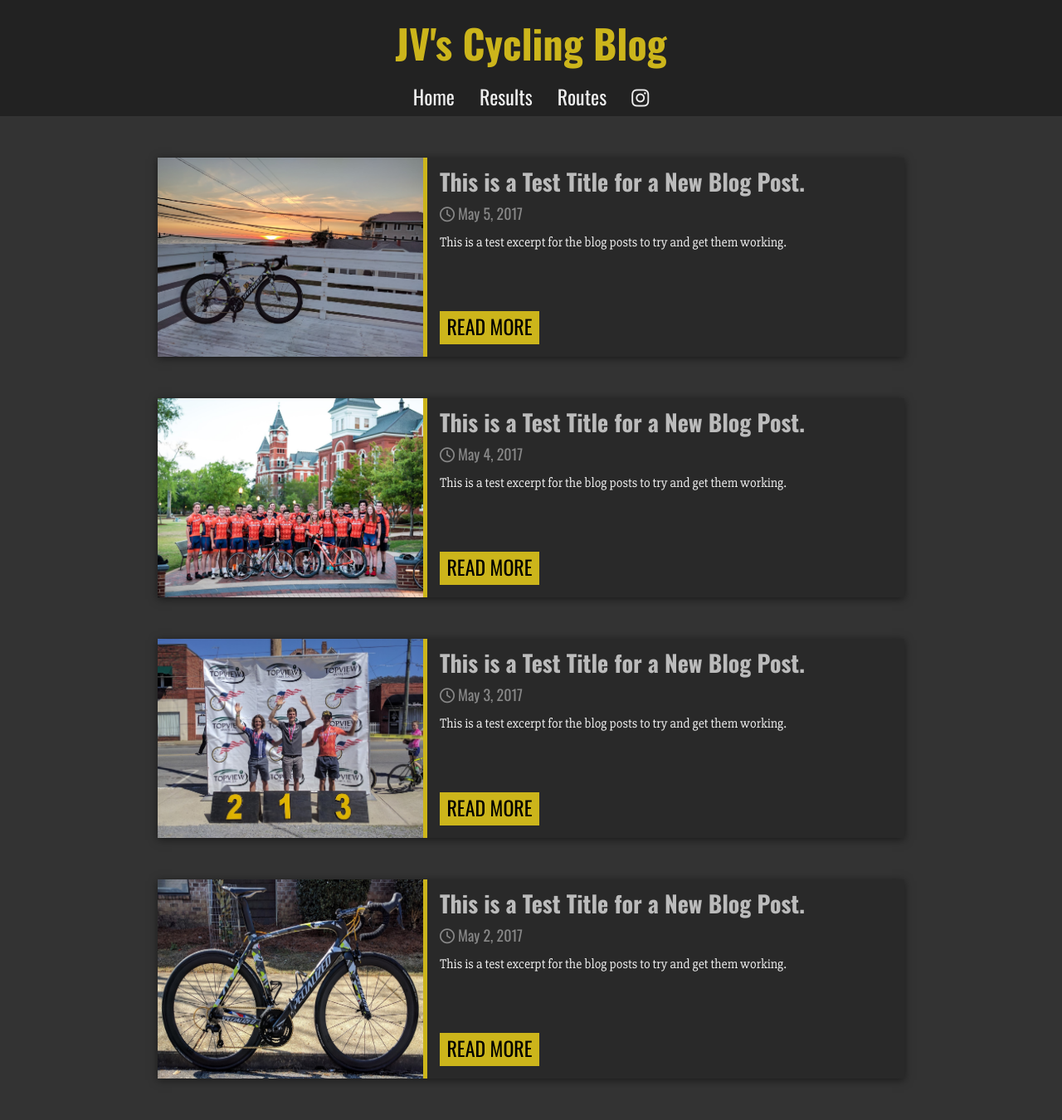
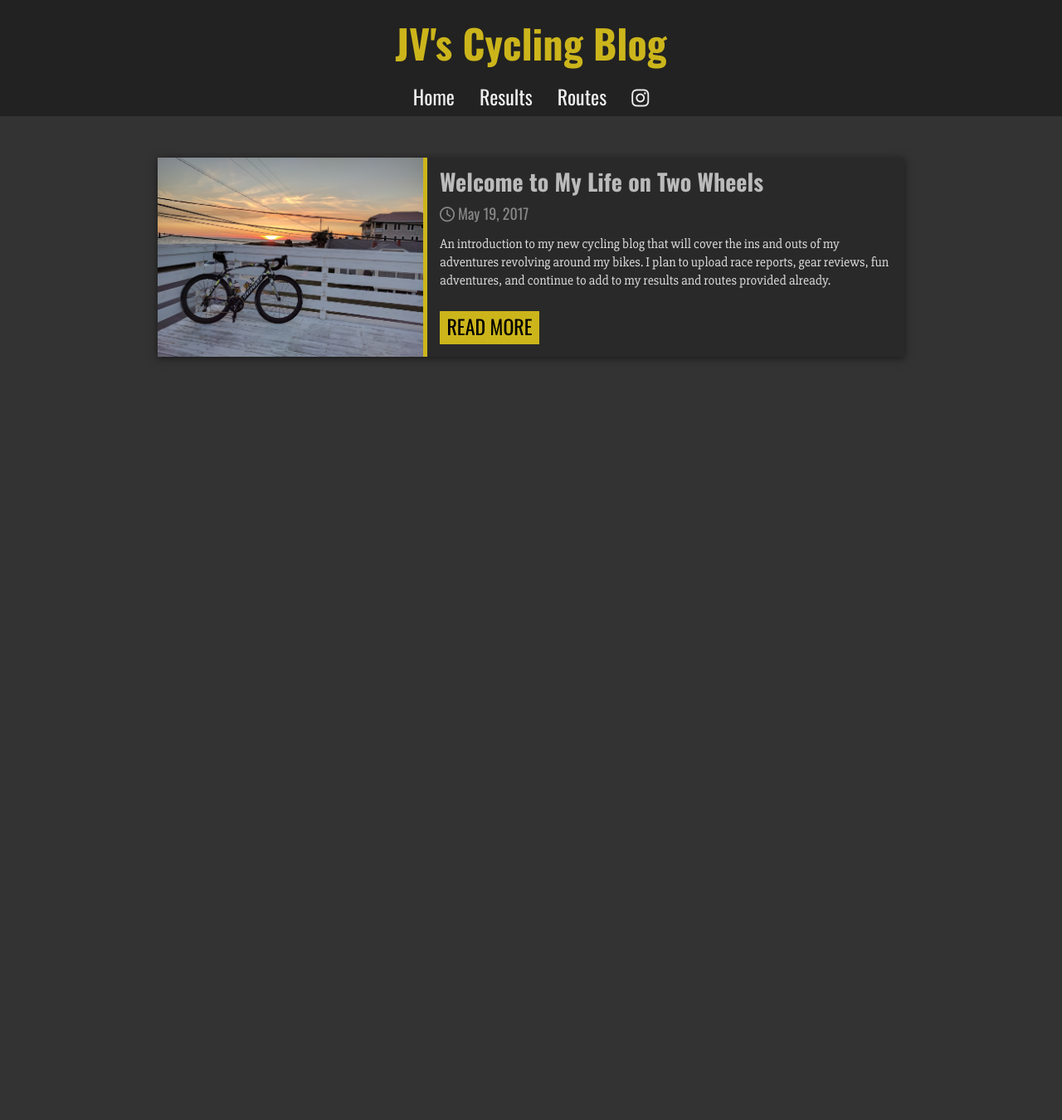
Before and after one commit to jacobvarner/cycling-blog, a Jekyll site: the page built from index.html, in a window 1280 px wide. Shown: the whole page at 83% size. Built offline with Jekyll 4.4.1, drawn with Linux system fonts in a browser that asks for light colours; nearby versions of some CDN libraries; after the commit the page ends 900 px from its top, so only the background shows below that; some of the changed lines change nothing that is shown.

Commit message:
Published first post.

```diff
--- a/_posts/2017-05-02-this-is-a-test-title-for-a-new-blog-post.markdown
+++ /dev/null
@@ -1,24 +0,0 @@
----
-layout: post
-title: "This is a Test Title for a New Blog Post."
-date:   2017-05-02
-published: true
-image: 2017-05-02.jpg
-excerpt: >
-  This is a test excerpt for the blog posts to try and get them working.
----
-Lorem ipsum dolor sit amet, consectetur adipiscing elit. Nam eleifend eros et vestibulum maximus. Ut massa nunc, tincidunt nec vestibulum malesuada, hendrerit vel neque. Curabitur scelerisque tortor ac mi hendrerit ornare. Sed feugiat blandit leo, nec laoreet libero viverra sed. Proin dictum vulputate justo in blandit. Sed auctor mi a tristique gravida. Praesent dignissim metus eu ante ultrices maximus. Nullam convallis nunc at augue venenatis gravida. Aenean a ligula lacinia, convallis metus tristique, ornare mi. Suspendisse pulvinar tincidunt eros, ut faucibus nibh. Sed elementum ultrices enim, sed hendrerit ipsum blandit ut. Suspendisse potenti. Phasellus molestie purus vitae ornare imperdiet.
-
-Etiam tempor feugiat sapien in fringilla. Donec at euismod lorem. Duis quis eros metus. Suspendisse sit amet massa erat. Vestibulum vulputate sed metus sed scelerisque. Nulla facilisi. In eget vehicula tellus, eu venenatis nisl. Aliquam suscipit ex eu libero mollis hendrerit. Proin feugiat sagittis odio eget dictum. Donec non gravida lorem, eget sagittis urna. Donec congue, dui id pellentesque imperdiet, risus diam rhoncus eros, id molestie ex enim sed odio. Nulla quis erat in erat dictum dignissim.
-
-Nulla a nunc a mi feugiat interdum. Nullam nec sapien suscipit, sagittis nulla auctor, lobortis metus. Mauris fermentum efficitur lacus, quis luctus mauris rutrum a. Suspendisse faucibus libero vitae mauris semper sagittis vitae sed augue. Donec aliquam lacus varius ante laoreet, eget ornare orci finibus. Maecenas at nisl ac turpis pulvinar rutrum in vel nulla. Ut aliquet non nulla mollis molestie. Phasellus eget orci elementum, viverra sapien nec, tempus lorem. Mauris vitae placerat turpis, eget congue elit. Vestibulum ut lacinia risus, a molestie arcu. Ut euismod lectus sed dictum euismod. Suspendisse elementum iaculis arcu, at ultricies tortor pellentesque id. Donec vitae ex aliquam, semper tellus eu, consectetur eros. Ut luctus felis at dignissim viverra. Curabitur molestie quam at dui bibendum, ut ullamcorper orci tempor.
-
-Aliquam egestas augue quis eleifend consectetur. Morbi mattis sapien odio, vitae auctor turpis fermentum eu. Praesent lobortis scelerisque ornare. Nam ante nulla, ultricies at porttitor eu, imperdiet eget libero. Class aptent taciti sociosqu ad litora torquent per conubia nostra, per inceptos himenaeos. Class aptent taciti sociosqu ad litora torquent per conubia nostra, per inceptos himenaeos. Donec non urna vitae diam maximus consequat. Morbi efficitur urna accumsan, aliquet ligula eu, faucibus felis. Maecenas justo nulla, cursus ac faucibus sit amet, finibus eu enim. Cras purus libero, ultricies interdum laoreet vitae, viverra sit amet lacus.
-
-Donec feugiat venenatis justo at feugiat. Vivamus nec ex id est cursus imperdiet. Ut interdum nisi quis cursus imperdiet. In aliquam lacus in posuere tristique. Integer laoreet bibendum aliquet. Integer mollis erat quis neque pharetra, in ultrices ipsum commodo. Integer interdum placerat efficitur. Vestibulum metus libero, pellentesque ultrices consectetur quis, euismod quis mi. Fusce viverra eros nec nunc aliquam pulvinar.
-
-Proin ut fringilla augue. Aenean dictum ullamcorper erat, id pretium nisi iaculis mollis. Morbi et mauris in felis mollis condimentum ut nec quam. Curabitur ultrices lectus non ante feugiat, eget condimentum lorem cursus. Phasellus nec imperdiet ex. Etiam non massa eu elit molestie ultricies. Pellentesque tempor ornare purus, vel vehicula neque sodales vel.
-
-Morbi convallis vehicula tincidunt. Donec eleifend pharetra molestie. Nullam velit elit, consequat sed consequat id, mollis eget risus. Sed eros turpis, tristique vitae ligula a, molestie fringilla arcu. Maecenas cursus volutpat odio eget ultrices. In hac habitasse platea dictumst. Aenean tortor elit, lacinia ac ante gravida, ultrices facilisis enim. Sed dapibus mattis erat sit amet accumsan. Pellentesque porta eros arcu, sit amet laoreet justo sagittis quis. Fusce ut accumsan elit. Pellentesque semper risus ac est feugiat vulputate. Praesent viverra ultrices nulla, ullamcorper luctus quam placerat eu.
-
-Proin consequat elementum sagittis. Nulla sit amet mollis erat. Curabitur sit amet nibh enim. Aenean vitae tristique nunc. Duis euismod leo interdum eros aliquam volutpat. Donec pulvinar sit amet urna eget gravida. Etiam aliquet velit a placerat mollis. Ut orci ipsum, rutrum a bibendum eget, ultricies sed nisi. Mauris lacinia viverra hendrerit. Integer ut augue urna.
--- a/_posts/2017-05-03-this-is-a-test-title-for-a-new-blog-post.markdown
+++ /dev/null
@@ -1,24 +0,0 @@
----
-layout: post
-title: "This is a Test Title for a New Blog Post."
-date:   2017-05-03
-published: true
-image: 2017-05-03.jpg
-excerpt: >
-  This is a test excerpt for the blog posts to try and get them working.
----
-Lorem ipsum dolor sit amet, consectetur adipiscing elit. Nam eleifend eros et vestibulum maximus. Ut massa nunc, tincidunt nec vestibulum malesuada, hendrerit vel neque. Curabitur scelerisque tortor ac mi hendrerit ornare. Sed feugiat blandit leo, nec laoreet libero viverra sed. Proin dictum vulputate justo in blandit. Sed auctor mi a tristique gravida. Praesent dignissim metus eu ante ultrices maximus. Nullam convallis nunc at augue venenatis gravida. Aenean a ligula lacinia, convallis metus tristique, ornare mi. Suspendisse pulvinar tincidunt eros, ut faucibus nibh. Sed elementum ultrices enim, sed hendrerit ipsum blandit ut. Suspendisse potenti. Phasellus molestie purus vitae ornare imperdiet.
-
-Etiam tempor feugiat sapien in fringilla. Donec at euismod lorem. Duis quis eros metus. Suspendisse sit amet massa erat. Vestibulum vulputate sed metus sed scelerisque. Nulla facilisi. In eget vehicula tellus, eu venenatis nisl. Aliquam suscipit ex eu libero mollis hendrerit. Proin feugiat sagittis odio eget dictum. Donec non gravida lorem, eget sagittis urna. Donec congue, dui id pellentesque imperdiet, risus diam rhoncus eros, id molestie ex enim sed odio. Nulla quis erat in erat dictum dignissim.
-
-Nulla a nunc a mi feugiat interdum. Nullam nec sapien suscipit, sagittis nulla auctor, lobortis metus. Mauris fermentum efficitur lacus, quis luctus mauris rutrum a. Suspendisse faucibus libero vitae mauris semper sagittis vitae sed augue. Donec aliquam lacus varius ante laoreet, eget ornare orci finibus. Maecenas at nisl ac turpis pulvinar rutrum in vel nulla. Ut aliquet non nulla mollis molestie. Phasellus eget orci elementum, viverra sapien nec, tempus lorem. Mauris vitae placerat turpis, eget congue elit. Vestibulum ut lacinia risus, a molestie arcu. Ut euismod lectus sed dictum euismod. Suspendisse elementum iaculis arcu, at ultricies tortor pellentesque id. Donec vitae ex aliquam, semper tellus eu, consectetur eros. Ut luctus felis at dignissim viverra. Curabitur molestie quam at dui bibendum, ut ullamcorper orci tempor.
-
-Aliquam egestas augue quis eleifend consectetur. Morbi mattis sapien odio, vitae auctor turpis fermentum eu. Praesent lobortis scelerisque ornare. Nam ante nulla, ultricies at porttitor eu, imperdiet eget libero. Class aptent taciti sociosqu ad litora torquent per conubia nostra, per inceptos himenaeos. Class aptent taciti sociosqu ad litora torquent per conubia nostra, per inceptos himenaeos. Donec non urna vitae diam maximus consequat. Morbi efficitur urna accumsan, aliquet ligula eu, faucibus felis. Maecenas justo nulla, cursus ac faucibus sit amet, finibus eu enim. Cras purus libero, ultricies interdum laoreet vitae, viverra sit amet lacus.
-
-Donec feugiat venenatis justo at feugiat. Vivamus nec ex id est cursus imperdiet. Ut interdum nisi quis cursus imperdiet. In aliquam lacus in posuere tristique. Integer laoreet bibendum aliquet. Integer mollis erat quis neque pharetra, in ultrices ipsum commodo. Integer interdum placerat efficitur. Vestibulum metus libero, pellentesque ultrices consectetur quis, euismod quis mi. Fusce viverra eros nec nunc aliquam pulvinar.
-
-Proin ut fringilla augue. Aenean dictum ullamcorper erat, id pretium nisi iaculis mollis. Morbi et mauris in felis mollis condimentum ut nec quam. Curabitur ultrices lectus non ante feugiat, eget condimentum lorem cursus. Phasellus nec imperdiet ex. Etiam non massa eu elit molestie ultricies. Pellentesque tempor ornare purus, vel vehicula neque sodales vel.
-
-Morbi convallis vehicula tincidunt. Donec eleifend pharetra molestie. Nullam velit elit, consequat sed consequat id, mollis eget risus. Sed eros turpis, tristique vitae ligula a, molestie fringilla arcu. Maecenas cursus volutpat odio eget ultrices. In hac habitasse platea dictumst. Aenean tortor elit, lacinia ac ante gravida, ultrices facilisis enim. Sed dapibus mattis erat sit amet accumsan. Pellentesque porta eros arcu, sit amet laoreet justo sagittis quis. Fusce ut accumsan elit. Pellentesque semper risus ac est feugiat vulputate. Praesent viverra ultrices nulla, ullamcorper luctus quam placerat eu.
-
-Proin consequat elementum sagittis. Nulla sit amet mollis erat. Curabitur sit amet nibh enim. Aenean vitae tristique nunc. Duis euismod leo interdum eros aliquam volutpat. Donec pulvinar sit amet urna eget gravida. Etiam aliquet velit a placerat mollis. Ut orci ipsum, rutrum a bibendum eget, ultricies sed nisi. Mauris lacinia viverra hendrerit. Integer ut augue urna.
--- a/_posts/2017-05-04-this-is-a-test-title-for-a-new-blog-post.markdown
+++ /dev/null
@@ -1,24 +0,0 @@
----
-layout: post
-title: "This is a Test Title for a New Blog Post."
-date:   2017-05-04
-published: true
-image: 2017-05-04.jpg
-excerpt: >
-  This is a test excerpt for the blog posts to try and get them working.
----
-Lorem ipsum dolor sit amet, consectetur adipiscing elit. Nam eleifend eros et vestibulum maximus. Ut massa nunc, tincidunt nec vestibulum malesuada, hendrerit vel neque. Curabitur scelerisque tortor ac mi hendrerit ornare. Sed feugiat blandit leo, nec laoreet libero viverra sed. Proin dictum vulputate justo in blandit. Sed auctor mi a tristique gravida. Praesent dignissim metus eu ante ultrices maximus. Nullam convallis nunc at augue venenatis gravida. Aenean a ligula lacinia, convallis metus tristique, ornare mi. Suspendisse pulvinar tincidunt eros, ut faucibus nibh. Sed elementum ultrices enim, sed hendrerit ipsum blandit ut. Suspendisse potenti. Phasellus molestie purus vitae ornare imperdiet.
-
-Etiam tempor feugiat sapien in fringilla. Donec at euismod lorem. Duis quis eros metus. Suspendisse sit amet massa erat. Vestibulum vulputate sed metus sed scelerisque. Nulla facilisi. In eget vehicula tellus, eu venenatis nisl. Aliquam suscipit ex eu libero mollis hendrerit. Proin feugiat sagittis odio eget dictum. Donec non gravida lorem, eget sagittis urna. Donec congue, dui id pellentesque imperdiet, risus diam rhoncus eros, id molestie ex enim sed odio. Nulla quis erat in erat dictum dignissim.
-
-Nulla a nunc a mi feugiat interdum. Nullam nec sapien suscipit, sagittis nulla auctor, lobortis metus. Mauris fermentum efficitur lacus, quis luctus mauris rutrum a. Suspendisse faucibus libero vitae mauris semper sagittis vitae sed augue. Donec aliquam lacus varius ante laoreet, eget ornare orci finibus. Maecenas at nisl ac turpis pulvinar rutrum in vel nulla. Ut aliquet non nulla mollis molestie. Phasellus eget orci elementum, viverra sapien nec, tempus lorem. Mauris vitae placerat turpis, eget congue elit. Vestibulum ut lacinia risus, a molestie arcu. Ut euismod lectus sed dictum euismod. Suspendisse elementum iaculis arcu, at ultricies tortor pellentesque id. Donec vitae ex aliquam, semper tellus eu, consectetur eros. Ut luctus felis at dignissim viverra. Curabitur molestie quam at dui bibendum, ut ullamcorper orci tempor.
-
-Aliquam egestas augue quis eleifend consectetur. Morbi mattis sapien odio, vitae auctor turpis fermentum eu. Praesent lobortis scelerisque ornare. Nam ante nulla, ultricies at porttitor eu, imperdiet eget libero. Class aptent taciti sociosqu ad litora torquent per conubia nostra, per inceptos himenaeos. Class aptent taciti sociosqu ad litora torquent per conubia nostra, per inceptos himenaeos. Donec non urna vitae diam maximus consequat. Morbi efficitur urna accumsan, aliquet ligula eu, faucibus felis. Maecenas justo nulla, cursus ac faucibus sit amet, finibus eu enim. Cras purus libero, ultricies interdum laoreet vitae, viverra sit amet lacus.
-
-Donec feugiat venenatis justo at feugiat. Vivamus nec ex id est cursus imperdiet. Ut interdum nisi quis cursus imperdiet. In aliquam lacus in posuere tristique. Integer laoreet bibendum aliquet. Integer mollis erat quis neque pharetra, in ultrices ipsum commodo. Integer interdum placerat efficitur. Vestibulum metus libero, pellentesque ultrices consectetur quis, euismod quis mi. Fusce viverra eros nec nunc aliquam pulvinar.
-
-Proin ut fringilla augue. Aenean dictum ullamcorper erat, id pretium nisi iaculis mollis. Morbi et mauris in felis mollis condimentum ut nec quam. Curabitur ultrices lectus non ante feugiat, eget condimentum lorem cursus. Phasellus nec imperdiet ex. Etiam non massa eu elit molestie ultricies. Pellentesque tempor ornare purus, vel vehicula neque sodales vel.
-
-Morbi convallis vehicula tincidunt. Donec eleifend pharetra molestie. Nullam velit elit, consequat sed consequat id, mollis eget risus. Sed eros turpis, tristique vitae ligula a, molestie fringilla arcu. Maecenas cursus volutpat odio eget ultrices. In hac habitasse platea dictumst. Aenean tortor elit, lacinia ac ante gravida, ultrices facilisis enim. Sed dapibus mattis erat sit amet accumsan. Pellentesque porta eros arcu, sit amet laoreet justo sagittis quis. Fusce ut accumsan elit. Pellentesque semper risus ac est feugiat vulputate. Praesent viverra ultrices nulla, ullamcorper luctus quam placerat eu.
-
-Proin consequat elementum sagittis. Nulla sit amet mollis erat. Curabitur sit amet nibh enim. Aenean vitae tristique nunc. Duis euismod leo interdum eros aliquam volutpat. Donec pulvinar sit amet urna eget gravida. Etiam aliquet velit a placerat mollis. Ut orci ipsum, rutrum a bibendum eget, ultricies sed nisi. Mauris lacinia viverra hendrerit. Integer ut augue urna.
--- a/_posts/2017-05-05-this-is-a-test-title-for-a-new-blog-post.markdown
+++ b/_posts/2017-05-05-this-is-a-test-title-for-a-new-blog-post.markdown
@@ -1,26 +1,32 @@
 ---
 layout: post
-title: "This is a Test Title for a New Blog Post."
-date:   2017-05-05
+title: "Welcome to My Life on Two Wheels"
+date:   2017-05-19
 published: true
-image: 2017-05-05.jpg
+image: 2017-05-19.jpg
 excerpt: >
-  This is a test excerpt for the blog posts to try and get them working.
+  An introduction to my new cycling blog that will cover the ins and outs of my adventures revolving around my bikes. I plan to upload race reports, gear reviews, fun adventures, and continue to add to my results and routes provided already.
 ---
-Lorem ipsum dolor sit amet, consectetur adipiscing elit. Nam eleifend eros et vestibulum maximus. Ut massa nunc, tincidunt nec vestibulum malesuada, hendrerit vel neque. Curabitur scelerisque tortor ac mi hendrerit ornare. Sed feugiat blandit leo, nec laoreet libero viverra sed. Proin dictum vulputate justo in blandit. Sed auctor mi a tristique gravida. Praesent dignissim metus eu ante ultrices maximus. Nullam [convallis nunc at augue](http://www.test.com) venenatis gravida. Aenean a ligula lacinia, convallis metus tristique, ornare mi. Suspendisse pulvinar tincidunt eros, ut faucibus nibh. Sed elementum ultrices enim, sed hendrerit ipsum blandit ut. Suspendisse potenti. Phasellus molestie purus vitae ornare imperdiet.
+*Welcome!*
 
-Etiam tempor feugiat sapien in fringilla. Donec at euismod lorem. Duis quis eros metus. Suspendisse sit amet massa erat. Vestibulum vulputate sed metus sed scelerisque. Nulla facilisi. In eget vehicula tellus, eu venenatis nisl. Aliquam suscipit ex eu libero mollis hendrerit. Proin feugiat sagittis odio eget dictum. Donec non gravida lorem, eget sagittis urna. Donec congue, dui id pellentesque imperdiet, risus diam rhoncus eros, id molestie ex enim sed odio. Nulla quis erat in erat dictum dignissim.
+For each new hobby that I find myself enjoying, I like to incorporate my skills in web development as well as my enjoyment of writing and try to build a blog aimed at whatever new fascination I have. Cycling has been a growing interest in my life over the past few years an it's finally come to the point where I thought a blog would be beneficial (and found time to build said blog). Obviously, this is that blog.
 
-### Heading
+### Race Recaps
 
-Nulla a nunc a mi feugiat interdum. Nullam nec sapien suscipit, sagittis nulla auctor, lobortis metus. Mauris fermentum efficitur lacus, quis luctus mauris rutrum a. Suspendisse faucibus libero vitae mauris semper sagittis vitae sed augue. Donec aliquam lacus varius ante laoreet, eget ornare orci finibus. Maecenas at nisl ac turpis pulvinar rutrum in vel nulla. Ut aliquet non nulla mollis molestie. Phasellus eget orci elementum, viverra sapien nec, tempus lorem. Mauris vitae placerat turpis, eget congue elit. Vestibulum ut lacinia risus, a molestie arcu. Ut euismod lectus sed dictum euismod. Suspendisse elementum iaculis arcu, at ultricies tortor pellentesque id. Donec vitae ex aliquam, semper tellus eu, consectetur eros. Ut luctus felis at dignissim viverra. Curabitur molestie quam at dui bibendum, ut ullamcorper orci tempor.
+I first had the idea for this blog as I was in the middle of my first collegiate racing season with the Auburn Flyers and found myself having a hard time explaining to friends and family how my weekends were being spent. Several people have been supportive and encouraging when they see I was doing pretty well in my first season of racing, but I'm sure very few people fully understood what exactly those results mean.
 
-Aliquam egestas augue quis eleifend consectetur. Morbi mattis sapien odio, vitae auctor turpis fermentum eu. Praesent lobortis scelerisque ornare. Nam ante nulla, ultricies at porttitor eu, imperdiet eget libero. Class aptent taciti sociosqu ad litora torquent per conubia nostra, per inceptos himenaeos. Class aptent taciti sociosqu ad litora torquent per conubia nostra, per inceptos himenaeos. Donec non urna vitae diam maximus consequat. Morbi efficitur urna accumsan, aliquet ligula eu, faucibus felis. Maecenas justo nulla, cursus ac faucibus sit amet, finibus eu enim. Cras purus libero, ultricies interdum laoreet vitae, viverra sit amet lacus.
+While those that don't understand bike racing, or cycling in general, could only understand the good placings, I also found an enjoyment in recapping the details of each race and weekend in various cycling forums, most notably [r/Velo](https://www.reddit.com/r/velo). This blog will serve as a nice medium for both audiences. It gives me a better platform for really going into detail of my races for those that understand those details, but it also gives me the opportunity to hopefully inform others about the lesser known aspects of bike racing.
 
-Donec feugiat venenatis justo at feugiat. Vivamus nec ex id est cursus imperdiet. Ut interdum nisi quis cursus imperdiet. In aliquam lacus in posuere tristique. Integer laoreet bibendum aliquet. Integer mollis erat quis neque pharetra, in ultrices ipsum commodo. Integer interdum placerat efficitur. Vestibulum metus libero, pellentesque ultrices consectetur quis, euismod quis mi. Fusce viverra eros nec nunc aliquam pulvinar.
+### Product/Gear Reviews
 
-Proin ut fringilla augue. Aenean dictum ullamcorper erat, id pretium nisi iaculis mollis. Morbi et mauris in felis mollis condimentum ut nec quam. Curabitur ultrices lectus non ante feugiat, eget condimentum lorem cursus. Phasellus nec imperdiet ex. Etiam non massa eu elit molestie ultricies. Pellentesque tempor ornare purus, vel vehicula neque sodales vel.
+As I've gotten more and more into cycling, I've quickly found how expensive the hobby can be. I tend to have a knack for falling in love with money pit hobbies... However, I also started to realize how marketable cycling could be since the entire sport, from the pros all the way down to the lowest amateur ranks, is almost completely based off of sponsors.
 
-Morbi convallis vehicula tincidunt. Donec eleifend pharetra molestie. Nullam velit elit, consequat sed consequat id, mollis eget risus. Sed eros turpis, tristique vitae ligula a, molestie fringilla arcu. Maecenas cursus volutpat odio eget ultrices. In hac habitasse platea dictumst. Aenean tortor elit, lacinia ac ante gravida, ultrices facilisis enim. Sed dapibus mattis erat sit amet accumsan. Pellentesque porta eros arcu, sit amet laoreet justo sagittis quis. Fusce ut accumsan elit. Pellentesque semper risus ac est feugiat vulputate. Praesent viverra ultrices nulla, ullamcorper luctus quam placerat eu.
+Gear and product reviews should allow me to help out the few sponsors I've had the pleasure of benefiting from through the Auburn Flyers and maybe even open up new opportunities to try out new stuff and give my opinions for the benefit of others. Like anyone else, and even more so as a college student, I spend a good bit of time "researching" every cycling purchase no matter how big or small. I think I could pass on some of my own "research" in order to help others out as well.
 
-Proin consequat elementum sagittis. Nulla sit amet mollis erat. Curabitur sit amet nibh enim. Aenean vitae tristique nunc. Duis euismod leo interdum eros aliquam volutpat. Donec pulvinar sit amet urna eget gravida. Etiam aliquet velit a placerat mollis. Ut orci ipsum, rutrum a bibendum eget, ultricies sed nisi. Mauris lacinia viverra hendrerit. Integer ut augue urna.
+### Tips, Training, and more
+
+I build this blog with race recaps and product reviews mostly in mind, but as I've been working on the actual site, I've had other ideas pop into my head. I've already implemented pages to share my results as well as provide a central collection for road routes in and around Auburn, where I do most of my riding.
+
+On top of these, I'd love to share my training methods as well as the many tips that I've picked up from various places in the few short years that I've been riding. Cycling is such a social sport and I credit almost all that I've learned so far to friends and many different online resources. It would only be right to continue to add to those resources and keep passing on the torch.
+
+Thanks for taking the time to read my first post and check out the new site. I hope to continue to spread the love of bikes to fellow cyclists as well as non-cyclists and I hope others will enjoy what I have to say.
--- a/styles/main.sass
+++ b/styles/main.sass
@@ -173,8 +173,8 @@ div.home
       p.post-excerpt
         font-family: "Slabo 27px", serif
         font-size: 16px
-        line-height: 18px
-        color: #eeeeee
+        line-height: 22px
+        color: #dddddd
         margin: 15px
 
         @media only screen and (max-width: 920px)
```
Also changed, not shown: post-images/2017-05-02.jpg (deleted), post-images/2017-05-03.jpg (deleted), post-images/2017-05-04.jpg (deleted), post-images/2017-05-19.jpg (renamed from post-images/2017-05-05.jpg).
